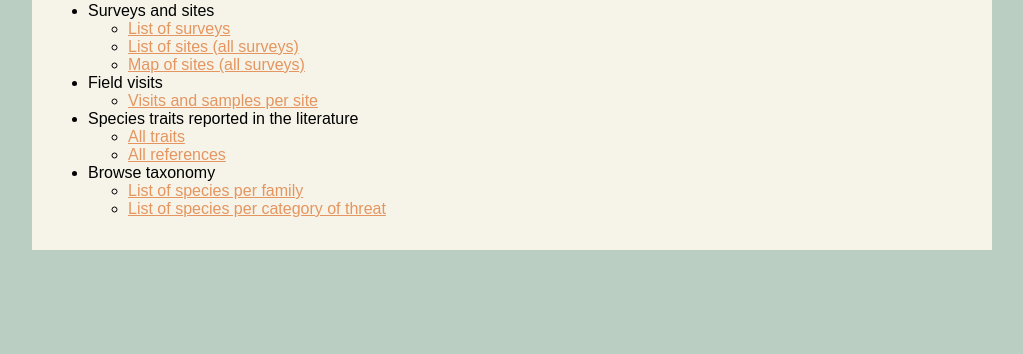
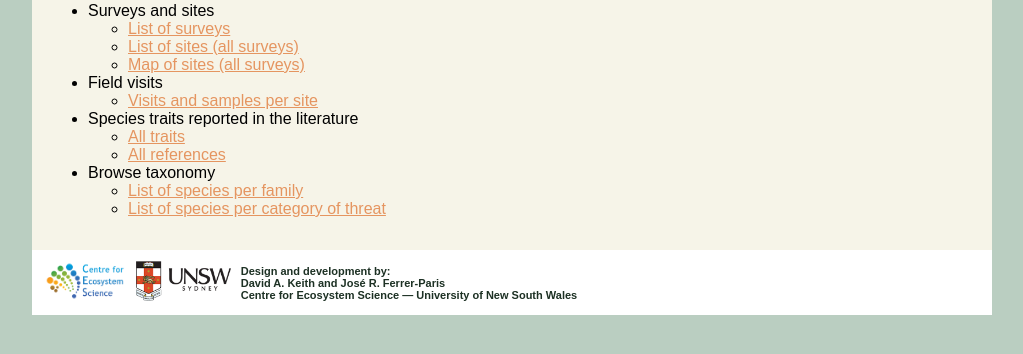
Before and after one commit to ces-unsw-edu-au/fireveg-webapp, a Flask app: page / in a window 1280 px wide. Shown: the part 192-546 px from the top of the page, without its empty margins (128-1151 px from the left). Run offline with Flask 2, Linux system fonts and the light colour scheme; some libraries are stand-ins or nearby versions.

Commit message:
add our badges to the base html

```diff
--- a/webapp/static/css/style.css
+++ b/webapp/static/css/style.css
@@ -2,6 +2,8 @@ html { font-family: sans-serif; background: #BACEC1; padding: 1rem; }
 body { max-width: 960px; margin: 0 auto; background: #F6F4E8; }
 h1 { font-family: serif; color: #1D3124; margin: 1rem 0; }
 h1.title { color: #BACEC1; }
+h4.credits { color: #1D3124; font-size: 11px; padding-left: 5px; padding-right: 5px;}
+img.logo {padding-left: 5px; padding-right: 5px;}
 th {background: #1D3124; color: #F6F4E8;  }
 td {background: #BACEC1; color: #1D3124; }
 td.empty {background: lightgrey; color: darkgrey; }
@@ -16,6 +18,8 @@ nav ul li a, nav ul li span, header .action { display: block; padding: 0.5rem; }
 .content > header { border-bottom: 1px solid lightgray; display: flex; align-items: flex-end; }
 .content > header h1 { flex: auto; margin: 1rem 0 0.25rem 0; }
 .flash { margin: 1em 0; padding: 1em; background: #cae6f6; border: 1px solid #377ba8; }
+nav.footer {background: #fff; }
+
 .post > header { display: flex; align-items: flex-end; font-size: 0.85em; }
 .post > header > div:first-of-type { flex: auto; }
 .post > header h1 { font-size: 1.5em; margin-bottom: 0; }
--- a/webapp/templates/base.html
+++ b/webapp/templates/base.html
@@ -39,4 +39,15 @@
   {% endfor %}
   {% block content %}{% endblock %}
 </section>
+<nav class='footer' >
+
+  <a href="https://www.unsw.edu.au/research/ecosystem" ><img src="{{ url_for('static', filename='images/ces-logo.png') }}" alt="Centre for Ecosystem Science" height=40px  class='logo' ></a>
+
+  <a href="https://www.unsw.edu.au/" ><img  class='logo' src="{{ url_for('static', filename='images/unsw-logo.png') }}" alt="UNSW" height=40px></a>
+
+  <h4 class='credits'>Design and development by:<br/>David A. Keith and Jos&eacute; R. Ferrer-Paris<br/>Centre for Ecosystem Science &mdash; University of New South Wales</h4>
+
+
+
+</nav>
 </body>
```
Also changed, not shown: webapp/static/images/ces-logo.png (added), webapp/static/images/unsw-logo.png (added).
